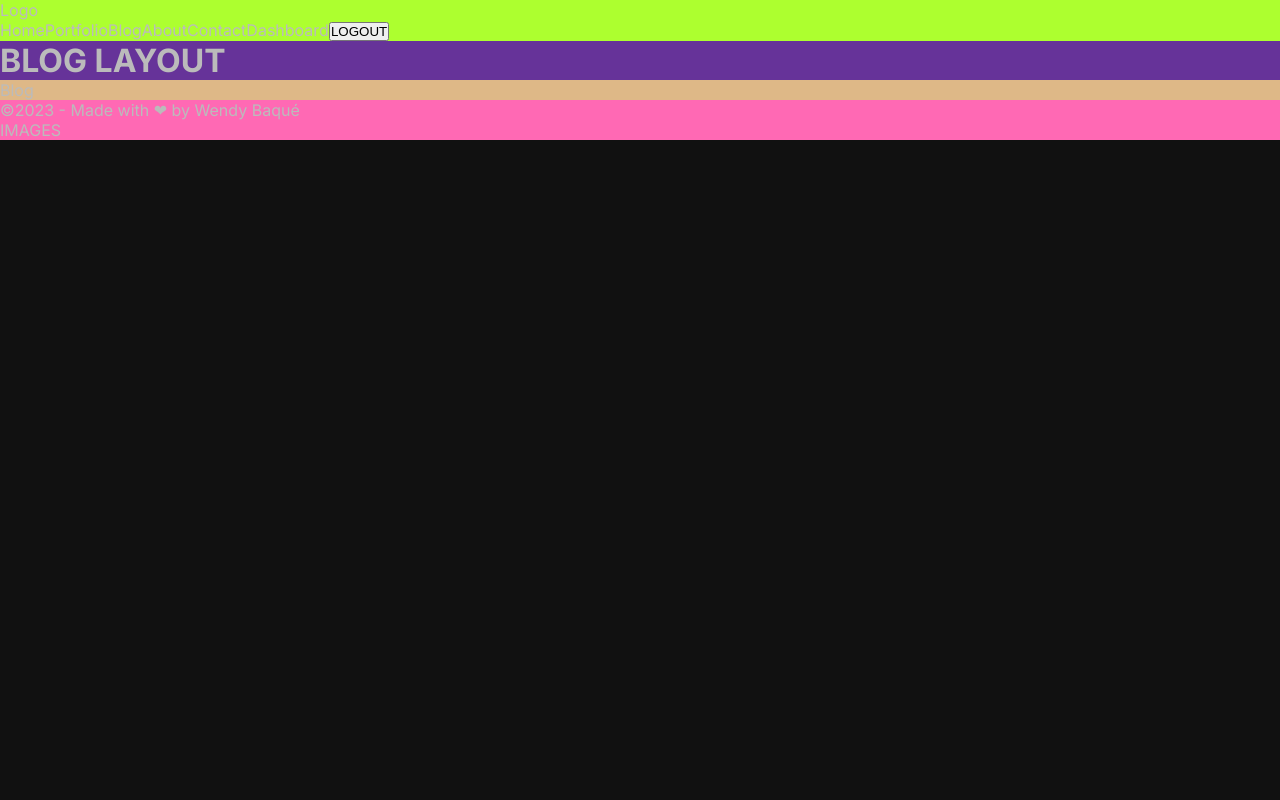
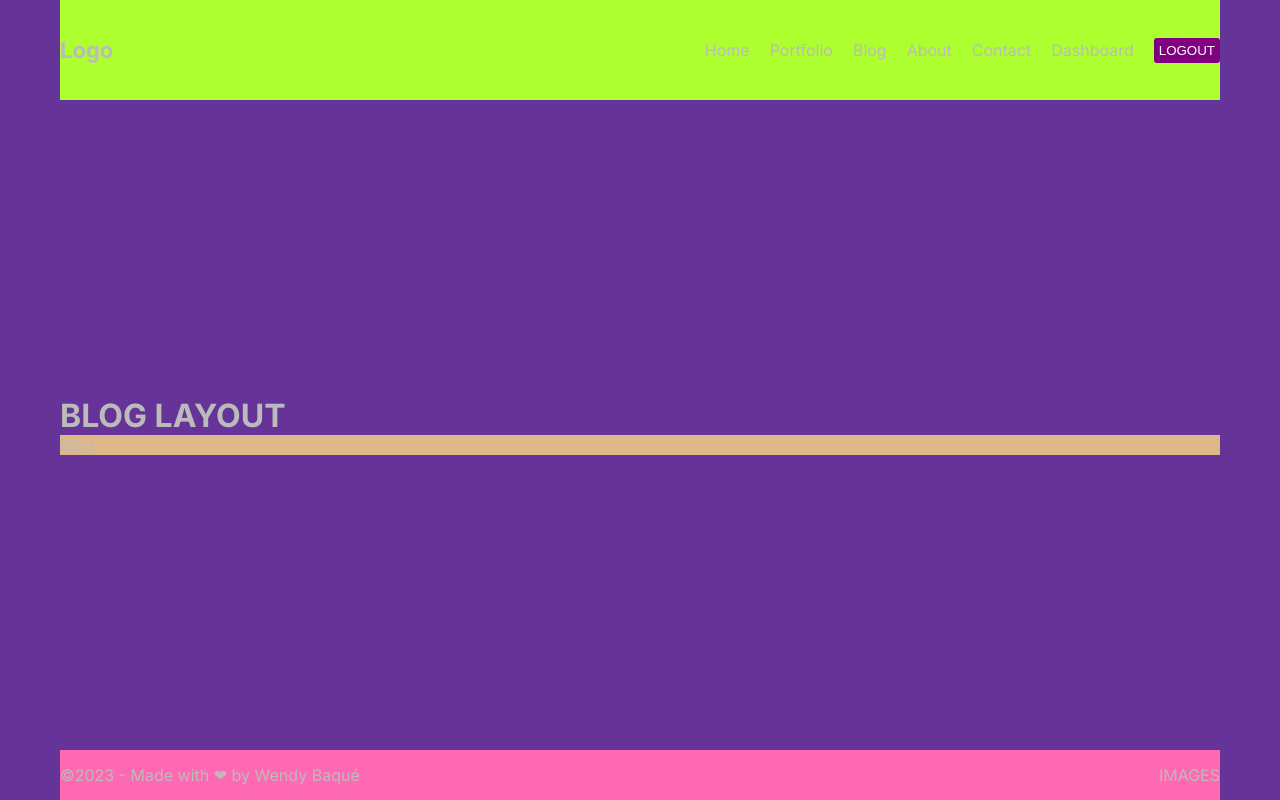
Before and after one commit to wendybaque/tutonextjs-lamadev, a Next.js app: page /blog in a window 1280 px wide. Built offline with nearby package versions, Linux system fonts and the light colour scheme.

Commit message:
Add style in navbar & footer

```diff
--- a/src/app/globals.css
+++ b/src/app/globals.css
@@ -9,14 +9,21 @@
   max-width: 100vw;
   overflow-x: hidden;
   background-color: #111;
-  color:#bbb;
+  color: #bbb;
 }
 
 a {
   text-decoration: none;
-  color:inherit;
+  color: inherit;
 }
 
 .container {
   background-color: rebeccapurple;
+  max-width: 1366px;
+  min-height: 100vh;
+  margin: 0 auto;
+  padding: 0 60px;
+  display: flex;
+  flex-direction: column;
+  justify-content: space-between;
 }
--- a/src/components/footer/page.module.css
+++ b/src/components/footer/page.module.css
@@ -1,3 +1,7 @@
 .container {
     background-color:hotpink;
+    height: 50px;
+    display: flex;
+    align-items: center;
+    justify-content: space-between;
 }
--- a/src/components/navbar/Navbar.jsx
+++ b/src/components/navbar/Navbar.jsx
@@ -39,12 +39,12 @@
 const Navbar = () => {
   return (
     <div className={styles.container}>
-      <Link href="/">Logo</Link>
-      <div>
+      <Link href="/" className={styles.logo}>Logo</Link>
+      <div className={styles.links}>
         {links.map((link) => (
-          <Link key={link.id} href={link.url}>{link.title}</Link>
+          <Link key={link.id} href={link.url} className={styles.link}>{link.title}</Link>
         ))}
-        <button onClick={() => console.log('Logged out')}>LOGOUT</button>
+        <button className={styles.logout} onClick={() => console.log('Logged out')}>LOGOUT</button>
       </div>
     </div>
   );
--- a/src/components/navbar/page.module.css
+++ b/src/components/navbar/page.module.css
@@ -1,3 +1,30 @@
 .container {
-    background-color: greenyellow;
+  background-color: greenyellow;
+  height: 100px;
+  display: flex;
+  justify-content: space-between;
+  align-items: center;
 }
+
+.logo {
+  font-weight: bold;
+  font-size: 22px;
+}
+
+.links {
+  display: flex;
+  align-items: center;
+  gap: 20px;
+}
+
+.link {
+}
+
+.logout {
+  padding: 5px;
+  border: none;
+  background-color: purple;
+  color: white;
+  cursor: pointer;
+  border-radius: 3px;
+}
```
Also changed, not shown: src/app/contact/error.jsx (deleted, +0 -9 lines), src/app/contact/loading.jsx (deleted, +0 -9 lines).
